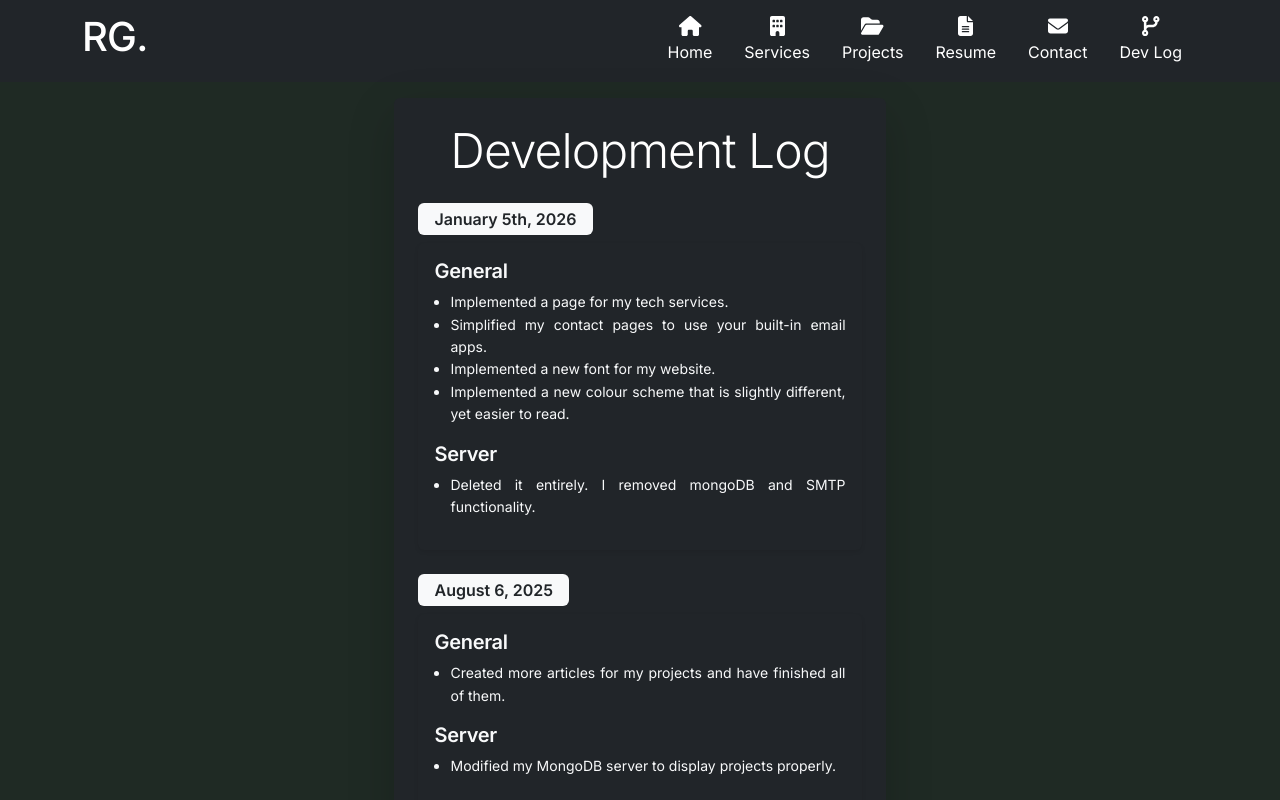
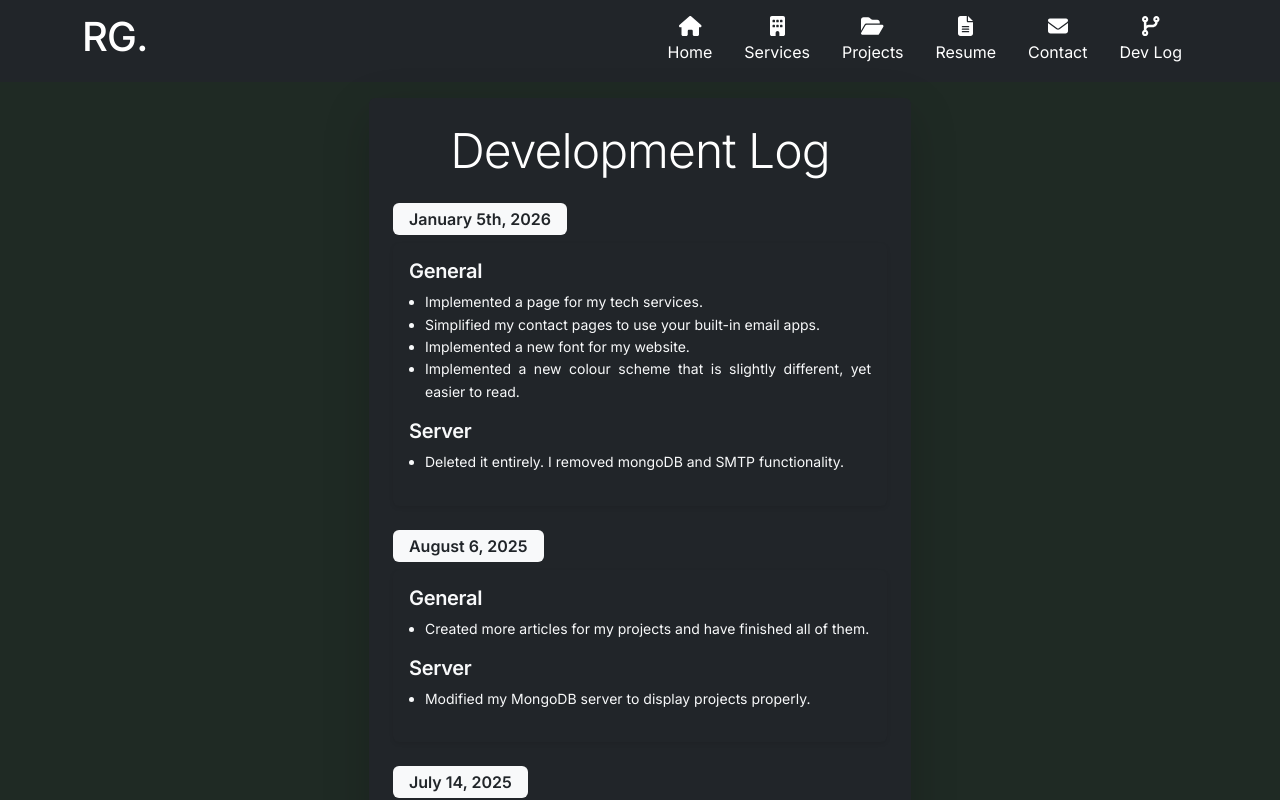
Before and after one commit to RamiyanGangatharan/Portfolio2025, a Next.js app in the folder client/: page /devlog in a window 1280 px wide. Shown: the top 800 px of the page. Built offline with nearby package versions, Linux system fonts and the light colour scheme.

Commit message:
fixes after more testing

```diff
--- a/client/src/pages/devlog.js
+++ b/client/src/pages/devlog.js
@@ -7,7 +7,7 @@ function DevLogEntry({ date, sections }) {
   return (
     <div className="mb-4">
       {/* Date badge */}
-      <div className="mb-2">
+      <div className="mb-2 text-center text-md-start">
         <span className="badge bg-light text-dark px-3 py-2 fs-6">
           {date}
         </span>
@@ -40,8 +40,8 @@ export default function DevLog() {
 
       <Header />
 
-      <main className="container my-3">
-        <div className="devlog card bg-dark text-white shadow-lg border-0 p-3 p-sm-4">
+      <main className="container-fluid px-2 px-md-4 my-3">
+        <div className="devlog card bg-dark text-white shadow-lg border-0 p-3 p-md-4">
           <h1 className="display-5 text-center mb-4">Development Log</h1>
 
           {devLogs.map((log, i) => (
```
